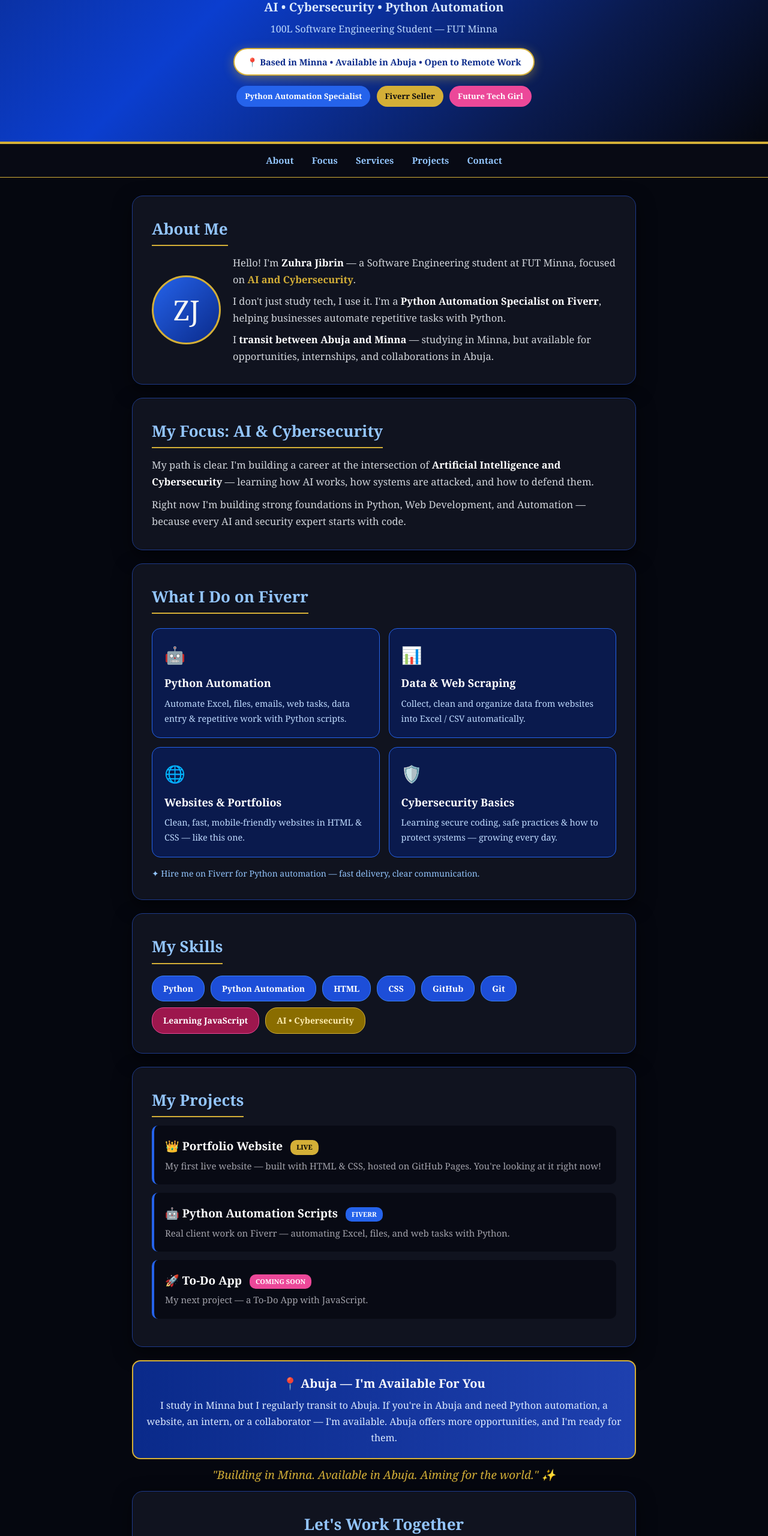
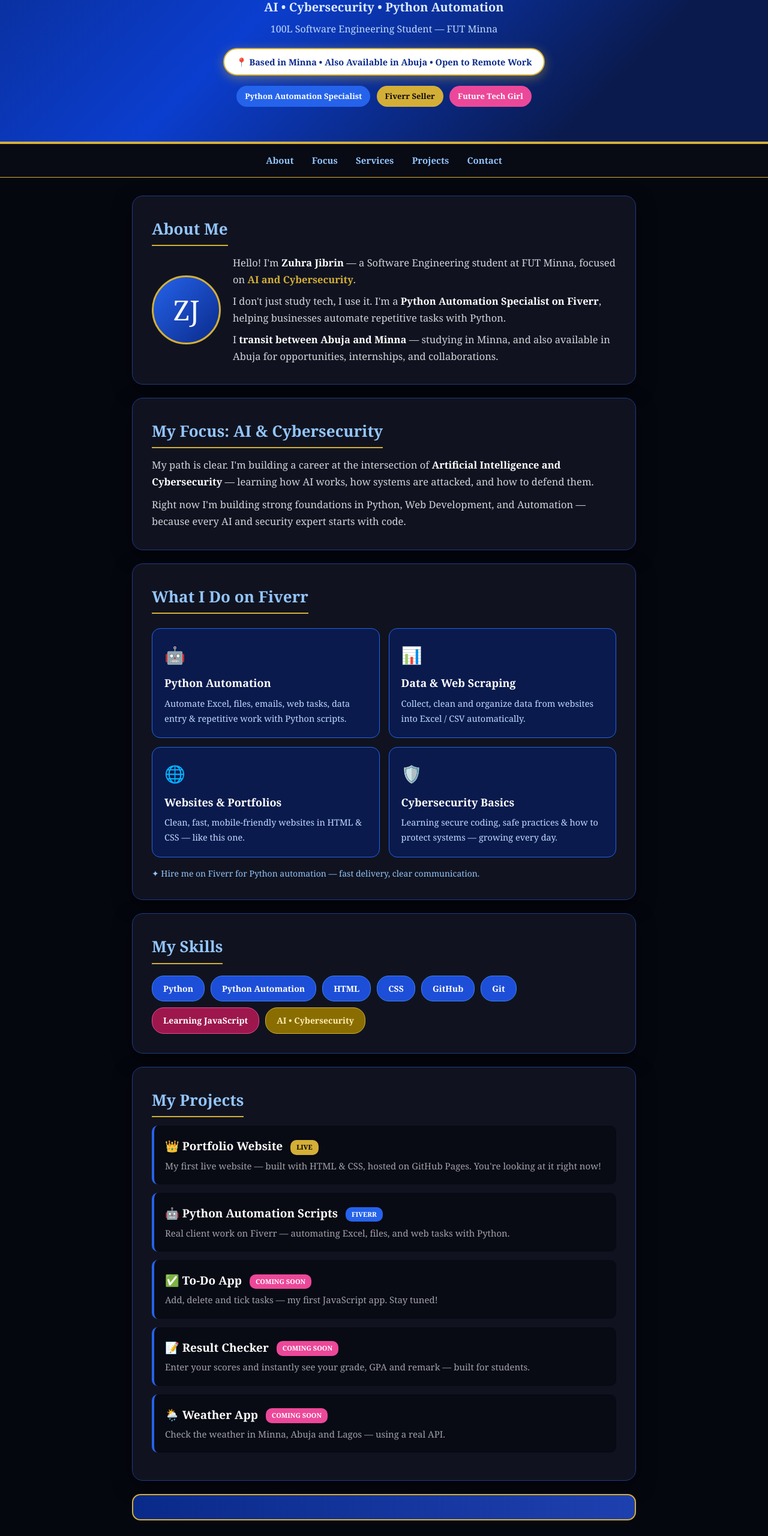
Before and after one commit to ZuhraJibrin/portfolio-website, a plain HTML site: page index.html in a window 1280 px wide. Shown: the part 240-2800 px from the top of the page at 60% size. Drawn offline with Linux system fonts and the light colour scheme.

Commit message:
Update index.html

```diff
--- a/index.html
+++ b/index.html
@@ -8,7 +8,7 @@
     * { margin: 0; padding: 0; box-sizing: border-box; }
   body { background: #05070f; color: #f5f5f5; font-family: Georgia, 'Times New Roman', serif; line-height: 1.7; }
 
-  header { background: linear-gradient(135deg, #0a2a8a 0%, #0b3ecf 35%, #0a1a4d 75%, #05070f 100%); text-align: center; padding: 70px 20px 55px; border-bottom: 4px solid #d4af37; position: relative; }
+  header { background: linear-gradient(135deg, #0a2a8a 0%, #0b3ecf 40%, #0a1a4d 80%); text-align: center; padding: 70px 20px 55px; border-bottom: 4px solid #d4af37; position: relative; }
   header::before { content: "✦ ✦ ✦"; position: absolute; top: 15px; left: 0; right: 0; color: #d4af37; letter-spacing: 20px; font-size: 14px; opacity: 0.7; }
   .crown { font-size: 42px; margin-bottom: 5px; }
   header h1 { font-size: 46px; letter-spacing: 1px; text-shadow: 2px 2px 12px rgba(0,0,0,0.6); }
@@ -74,7 +74,7 @@
   <p class="subtitle">AI • Cybersecurity • Python Automation</p>
   <p class="sub2">100L Software Engineering Student — FUT Minna</p>
   <div>
-    <div class="location-badge">📍 Based in Minna • Available in Abuja • Open to Remote Work</div>
+    <div class="location-badge">📍 Based in Minna • Also Available in Abuja • Open to Remote Work</div>
   </div>
   <div class="tag-row">
     <span class="tag blue">Python Automation Specialist</span>
@@ -100,7 +100,7 @@
       <div class="about-text">
         <p>Hello! I'm <b style="color:#fff;">Zuhra Jibrin</b> — a Software Engineering student at FUT Minna, focused on <span class="gold-text">AI and Cybersecurity</span>.</p>
         <p style="margin-top:8px;">I don't just study tech, I use it. I'm a <span class="highlight">Python Automation Specialist on Fiverr</span>, helping businesses automate repetitive tasks with Python.</p>
-        <p style="margin-top:8px;">I <span class="highlight">transit between Abuja and Minna</span> — studying in Minna, but available for opportunities, internships, and collaborations in Abuja.</p>
+        <p style="margin-top:8px;">I <span class="highlight">transit between Abuja and Minna</span> — studying in Minna, and also available in Abuja for opportunities, internships, and collaborations.</p>
       </div>
     </div>
   </div>
@@ -163,32 +163,17 @@
       <p>Real client work on Fiverr — automating Excel, files, and web tasks with Python.</p>
     </div>
     <div class="project">
-      <h3>🚀 To-Do App <span class="badge" style="background:#ec4899; color:white;">COMING SOON</span></h3>
-      <p>My next project — a To-Do App with JavaScript.</p>
+      <h3>✅ To-Do App <span class="badge" style="background:#ec4899; color:white;">COMING SOON</span></h3>
+      <p>Add, delete and tick tasks — my first JavaScript app. Stay tuned!</p>
+    </div>
+    <div class="project">
+      <h3>📝 Result Checker <span class="badge" style="background:#ec4899; color:white;">COMING SOON</span></h3>
+      <p>Enter your scores and instantly see your grade, GPA and remark — built for students.</p>
+    </div>
+    <div class="project">
+      <h3>🌦️ Weather App <span class="badge" style="background:#ec4899; color:white;">COMING SOON</span></h3>
+      <p>Check the weather in Minna, Abuja and Lagos — using a real API.</p>
     </div>
   </div>
 
   <div class="abuja-box">
-    <h3>📍 Abuja — I'm Available For You</h3>
-    <p>I study in Minna but I regularly transit to Abuja. If you're in Abuja and need Python automation, a website, an intern, or a collaborator — I'm available. Abuja offers more opportunities, and I'm ready for them.</p>
-  </div>
-
-  <div class="quote">"Building in Minna. Available in Abuja. Aiming for the world." ✨</div>
-
-  <div class="card" id="contact" style="text-align:center;">
-    <h2>Let's Work Together</h2>
-    <p>Need Python automation? A website? Or an opportunity in Abuja / Minna?</p>
-    <a class="btn" href="https://github.com/ZuhraJibrin" target="_blank">View My GitHub</a>
-    <a class="btn gold" href="https://www.fiverr.com/" target="_blank">Hire Me on Fiverr</a>
-    <a class="btn pink" href="https://github.com/ZuhraJibrin/portfolio-website" target="_blank">See This Code</a>
-    <p style="margin-top:15px; font-size:14px;">📍 Minna • Abuja • Remote</p>
-  </div>
-
-</div>
-
-<footer>
-  <p>© 2026 <span>Zuhra Jibrin</span> • AI • Cybersecurity • Python Automation • Minna — Abuja</p>
-</footer>
-
-</body>
-</html>
```
